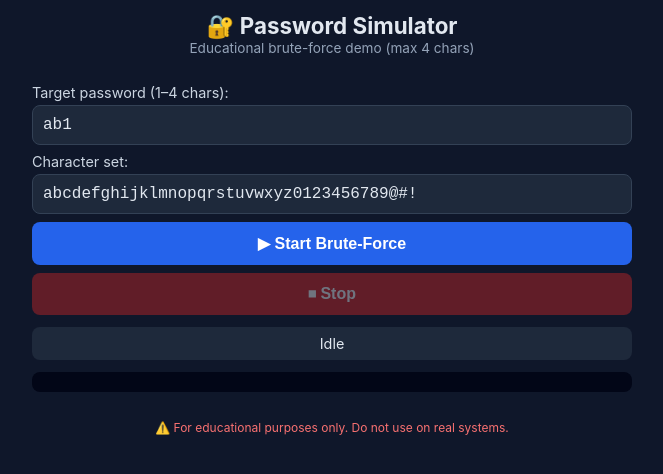
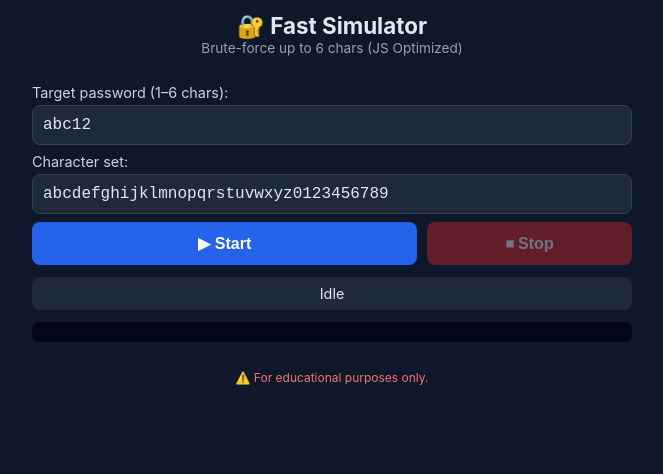
Before and after one commit to talkhestan-byte/password-simulator, a website: page index.html in a window 1280 px wide. Shown: the whole page, without its empty margins (308-971 px from the left). Drawn offline with Linux system fonts and the light colour scheme.

Commit message:
Update index.html

```diff
--- a/index.html
+++ b/index.html
@@ -2,36 +2,35 @@
 <html lang="en">
 <head>
   <meta charset="UTF-8" />
-  <meta name="viewport"
-        content="width=device-width, initial-scale=1.0, maximum-scale=1.0" />
-  <title>Password Simulator</title>
+  <meta name="viewport" content="width=device-width, initial-scale=1.0, maximum-scale=1.0" />
+  <title>Password Simulator (Fast)</title>
   <link rel="stylesheet" href="src/style.css" />
 </head>
 <body>
   <div class="app">
     <header>
-      <h1>🔐 Password Simulator</h1>
-      <p class="subtitle">Educational brute-force demo (max 4 chars)</p>
+      <h1>🔐 Fast Simulator</h1>
+      <p class="subtitle">Brute-force up to 6 chars (JS Optimized)</p>
     </header>
 
     <main>
-      <label for="password">Target password (1–4 chars):</label>
-      <input id="password" type="text" value="ab1" maxlength="4" />
+      <label for="password">Target password (1–6 chars):</label>
+      <input id="password" type="text" value="abc12" maxlength="6" />
 
       <label for="charset">Character set:</label>
-      <input id="charset" type="text"
-             value="abcdefghijklmnopqrstuvwxyz0123456789@#!" />
+      <input id="charset" type="text" value="abcdefghijklmnopqrstuvwxyz0123456789" />
 
-      <button id="startBtn">▶ Start Brute-Force</button>
-      <button id="stopBtn" disabled>⏹ Stop</button>
+      <div style="display:flex; gap:10px;">
+        <button id="startBtn" style="flex:2;">▶ Start</button>
+        <button id="stopBtn" style="flex:1; background:#dc2626;" disabled>⏹ Stop</button>
+      </div>
 
       <div id="status" class="status">Idle</div>
-
       <pre id="log"></pre>
     </main>
 
     <footer>
-      ⚠️ For educational purposes only. Do not use on real systems.
+      ⚠️ For educational purposes only.
     </footer>
   </div>
 
```
